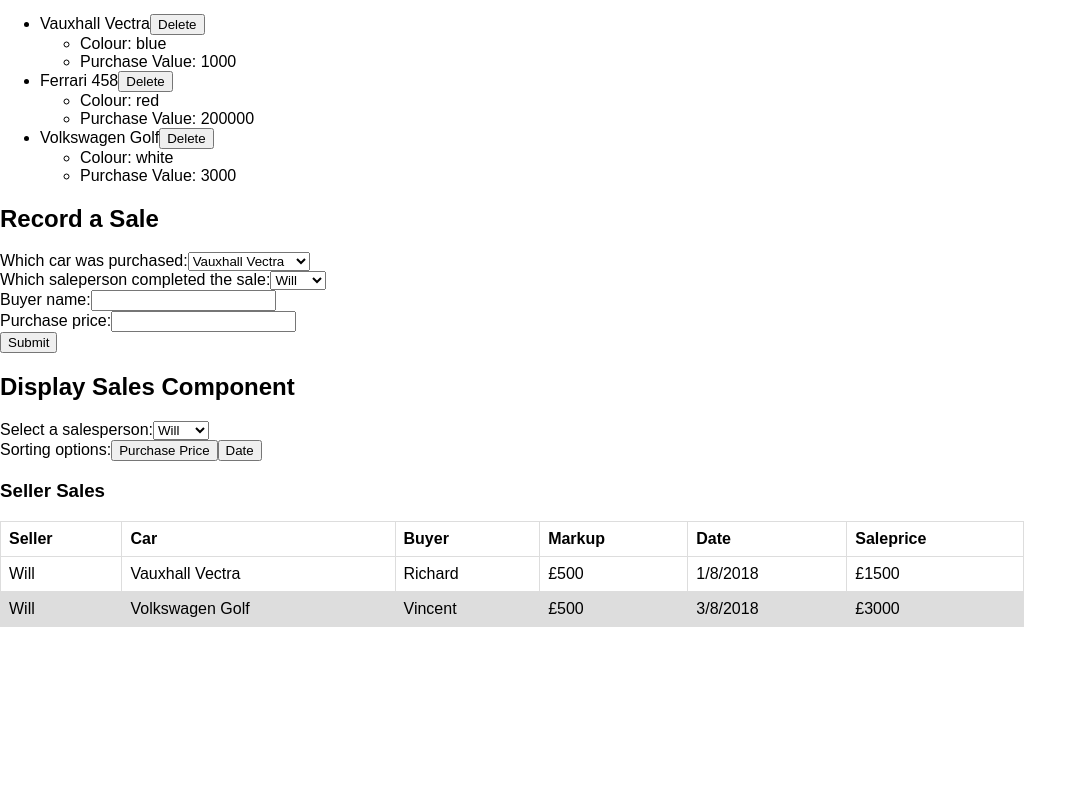
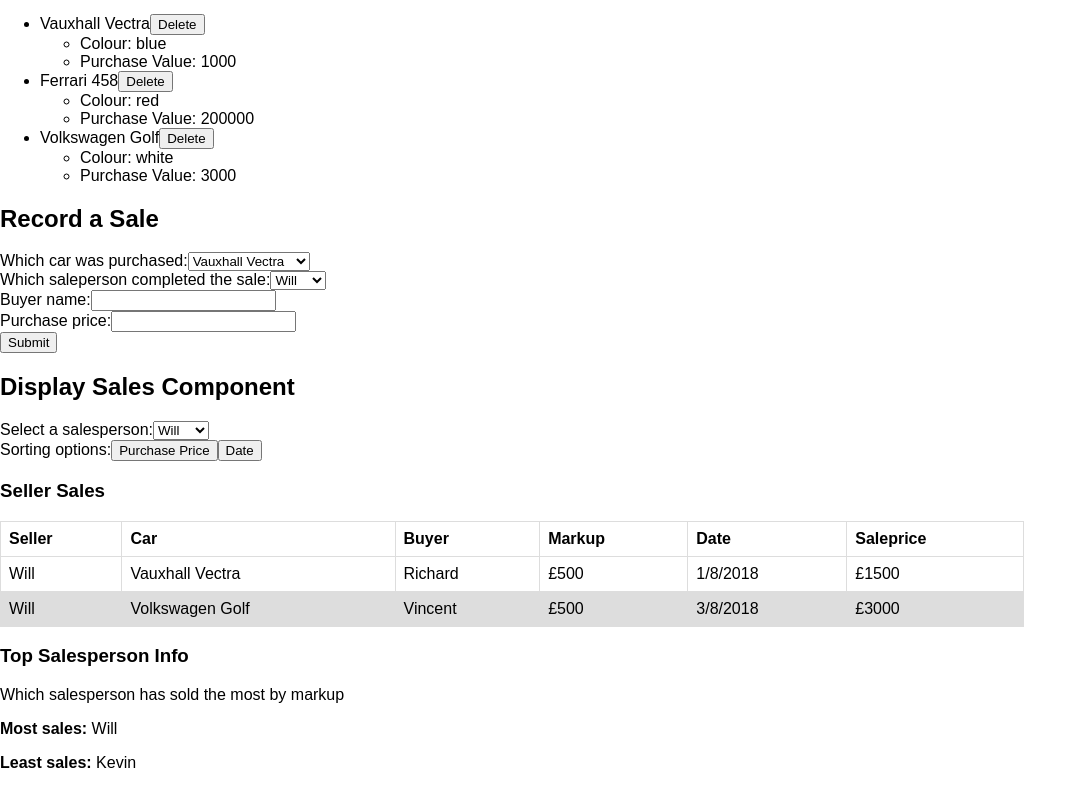
Before and after one commit to Moombai/cars-r-us, a React (Create React App) app: page / in a window 1280 px wide. Shown: the part 382-1170 px from the top of the page, without its empty margins (0-1087 px from the left). Before the commit the page ends 1009 px from the top, so only its background shows below. Built offline with nearby package versions, Linux system fonts and the light colour scheme.

Commit message:
Display top and bottom performer

```diff
--- a/src/components/DisplaySales.js
+++ b/src/components/DisplaySales.js
@@ -11,7 +11,41 @@
     this.setState({ value: event.target.value });
   }
 
+  calculatePerformance = () => {
+    const trackSales = {};
+    let topPerformer;
+    let worstPerformer;
+
+    this.props.sales.forEach((sale, index) => {
+      if (trackSales[sale.seller]  === undefined) {
+        trackSales[sale.seller] = sale.markup;
+      } else {
+        trackSales[sale.seller] += sale.markup;
+      }
+    });
+
+    let arr = Object.values(trackSales);
+    let min = Math.min(...arr);
+    let max = Math.max(...arr);
+
+    for (var salesperson in trackSales) {
+
+      if (trackSales[salesperson] === max) {
+        topPerformer = salesperson;
+      } else if (trackSales[salesperson] === min) {
+        worstPerformer = salesperson;
+      }
+    }
+
+    return {
+      top: topPerformer,
+      bottom: worstPerformer
+    }
+  }
+
   render() {
+    // get the top and bottom performer
+    const performanceData = this.calculatePerformance();
     return (
       <div>
         <h2>Display Sales Component</h2>
@@ -61,6 +95,11 @@
             }
             </tbody>
           </table>
+
+          <h3>Top Salesperson Info</h3>
+          <p>Which salesperson has sold the most by markup</p>
+          <p><strong>Most sales:</strong> {performanceData.top}</p>
+          <p><strong>Least sales:</strong> {performanceData.bottom}</p>
         </div>
       </div>
     );
```
